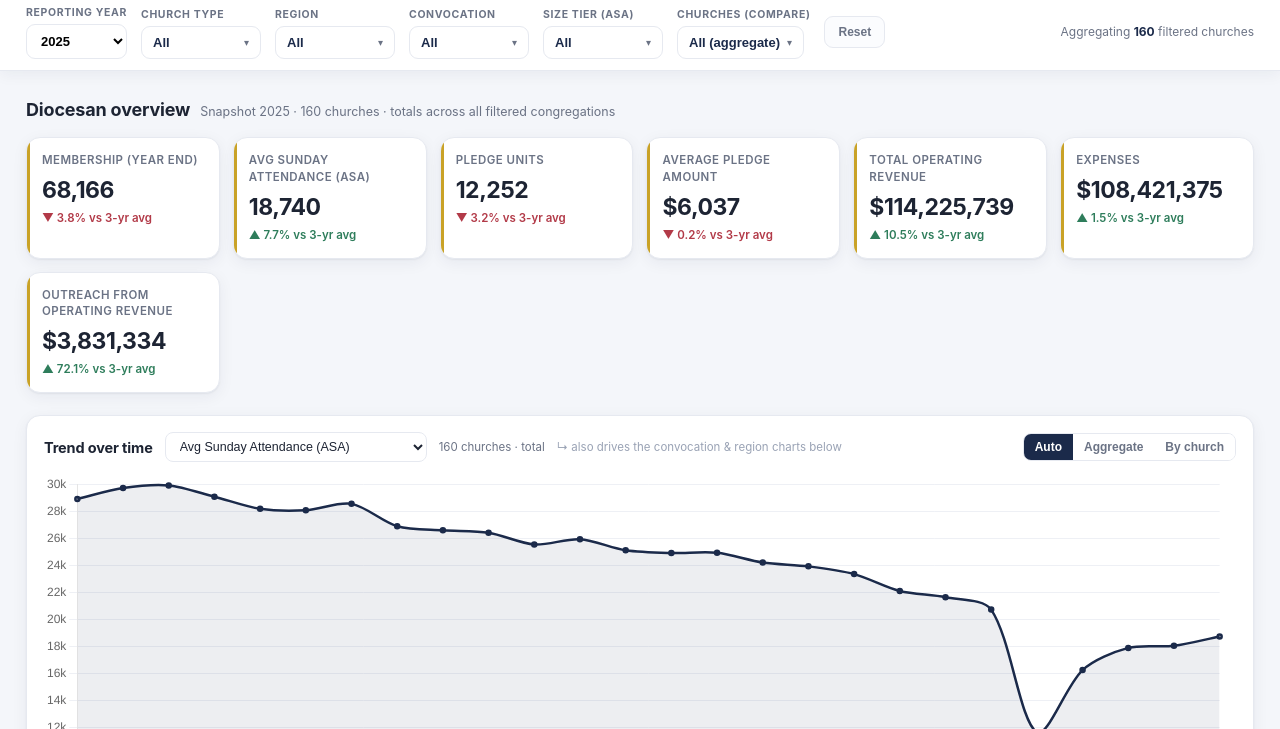
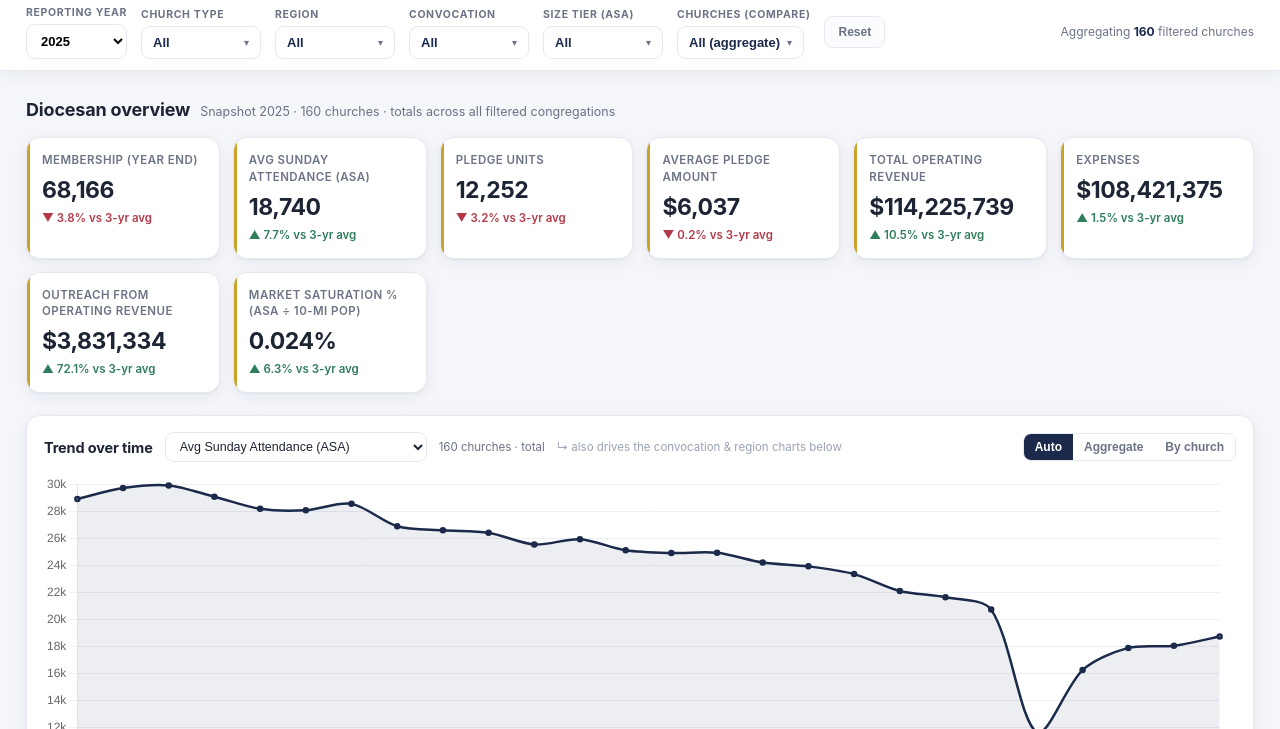
Before and after one commit to perrymullins/lobster-dashboard, a plain HTML site: page index.html in a window 1280 px wide. Shown: the part 71-800 px from the top of the page. Drawn offline with nearby package versions, Linux system fonts and the light colour scheme.

Commit message:
Add files via upload

```diff
--- a/index.html
+++ b/index.html
@@ -296,6 +296,7 @@ const M = {
   saturation:{label:'Market Saturation % (ASA ÷ 10-mi pop)',fmt:'pct3',agg:'sat'},
 };
 const KEY_METRICS = ['memYE','asa','pledgeUnits','avgPledge','opRev','exp','outreach'];
+const MAIN_KPIS = [...KEY_METRICS,'saturation'];
 const PALETTE = ['#1b2a4a','#c9a227','#9e1b32','#3f7cac','#5a8f69','#9b6fb0','#d98c3f','#4aa3a3','#8a99b5','#b8556a','#6d8b3a','#c77d9c'];
 const TIERS = ['Family','Pastoral','Transitional','Program','Resource'];
 const TIER_COLORS = {Family:'#5a8f69',Pastoral:'#3f7cac',Transitional:'#9b6fb0',Program:'#d98c3f',Resource:'#9e1b32','N/A':'#9aa3b5'};
@@ -565,7 +566,7 @@ function renderKPIs(){
   const set=activeChurches();
   const grid=document.getElementById('kpiGrid'); grid.innerHTML='';
   const priorYears=[state.year-1,state.year-2,state.year-3].filter(y=>YEARS.includes(y));
-  KEY_METRICS.forEach(k=>{
+  MAIN_KPIS.forEach(k=>{
     const cur=aggregate(set,k,state.year);
     // baseline = average of the metric over the trailing 3 reported years
     let prev=null;
```
Also changed, not shown: 1 other file.
